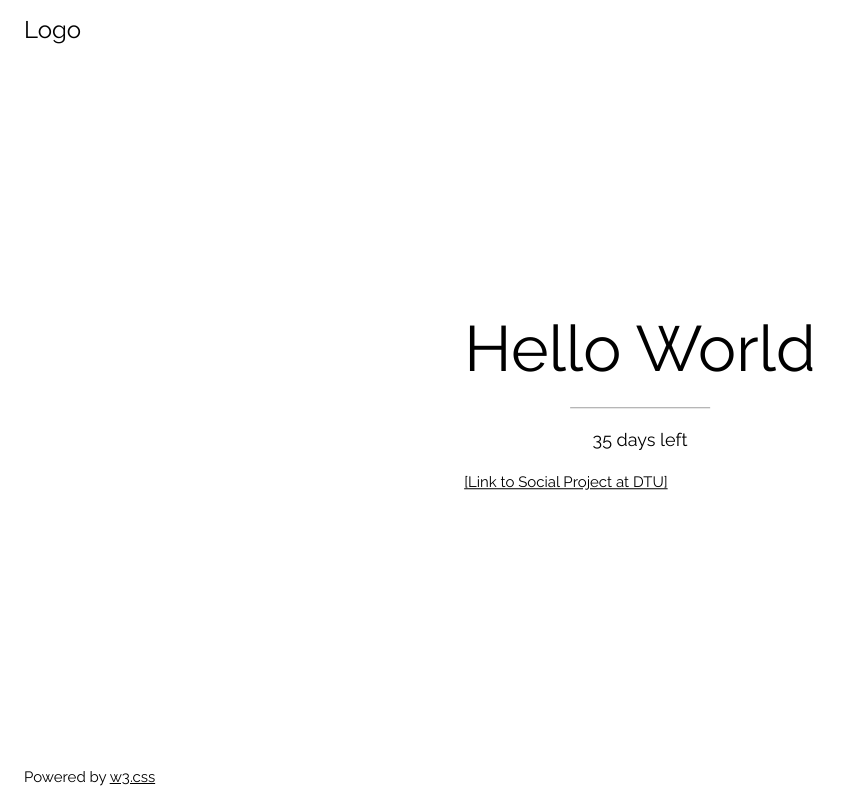
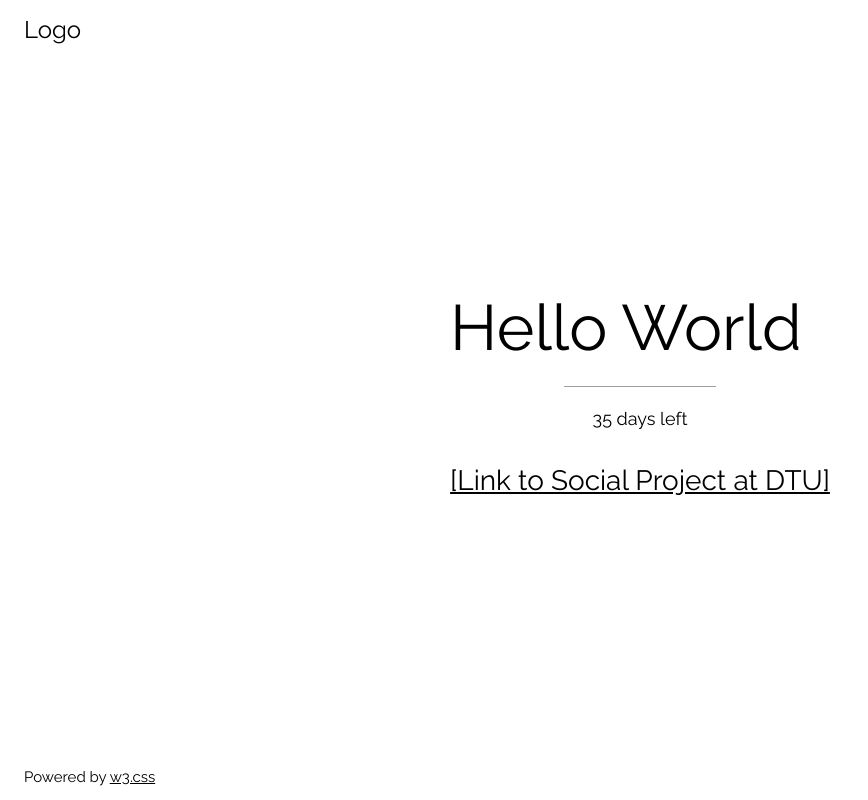
Before and after one commit to santisantis/santisantis.github.io, a plain HTML site: page index.html in a window 1280 px wide. Shown: the whole page, without its empty margins (0-868 px from the left). Drawn offline with nearby package versions, Linux system fonts and the light colour scheme.

Commit message:
new font size

```diff
--- a/index.html
+++ b/index.html
@@ -25,7 +25,7 @@ body, html {height: 100%}
     <h1 class="w3-jumbo w3-animate-top">Hello World</h1>
     <hr class="w3-border-grey" style="margin:auto;width:40%">
     <p class="w3-large w3-center">35 days left</p>
-    <p><a href="https://santisantis.github.io/social2020/">[Link to Social Project at DTU]</a></p>
+    <p style="font-size:28px;"><a href="https://santisantis.github.io/social2020/">[Link to Social Project at DTU]</a></p>
 
   </div>
   <div class="w3-display-bottomleft w3-padding-large">
```
